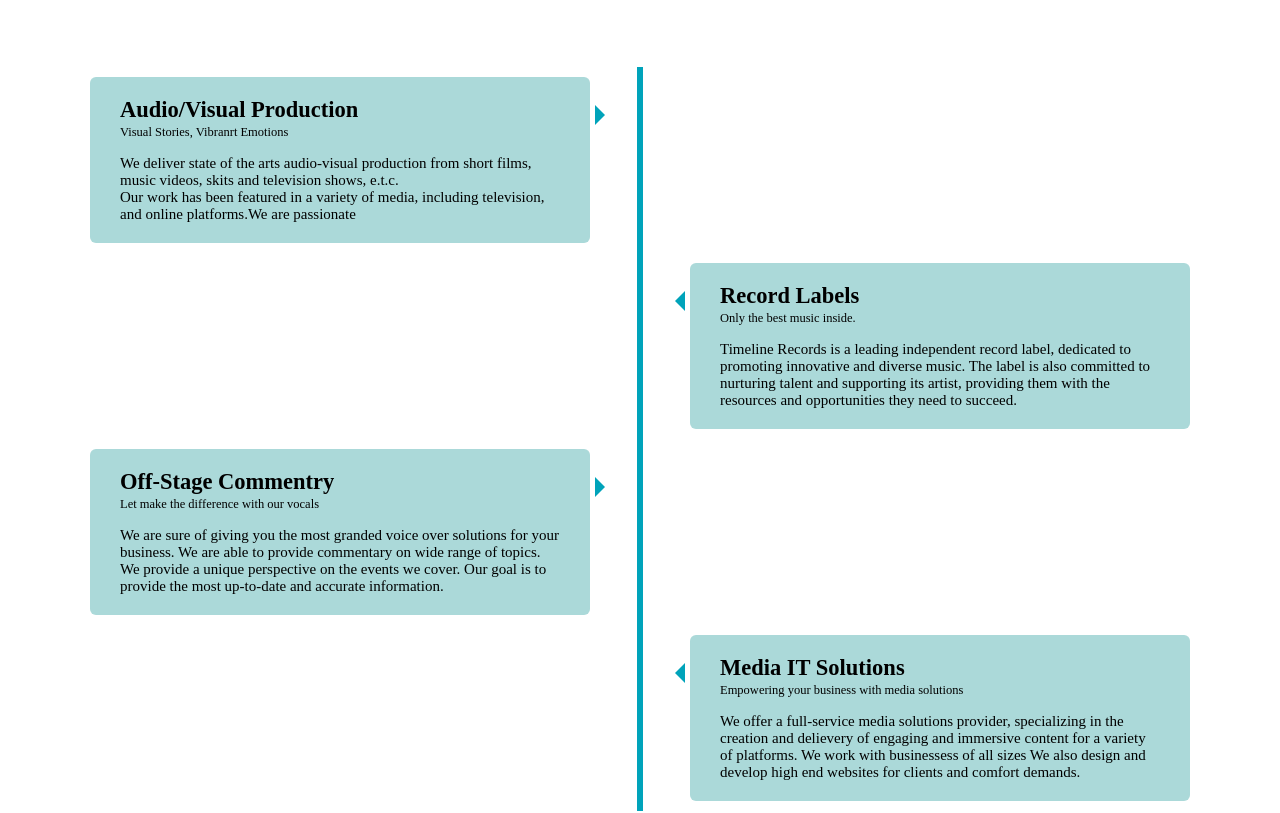
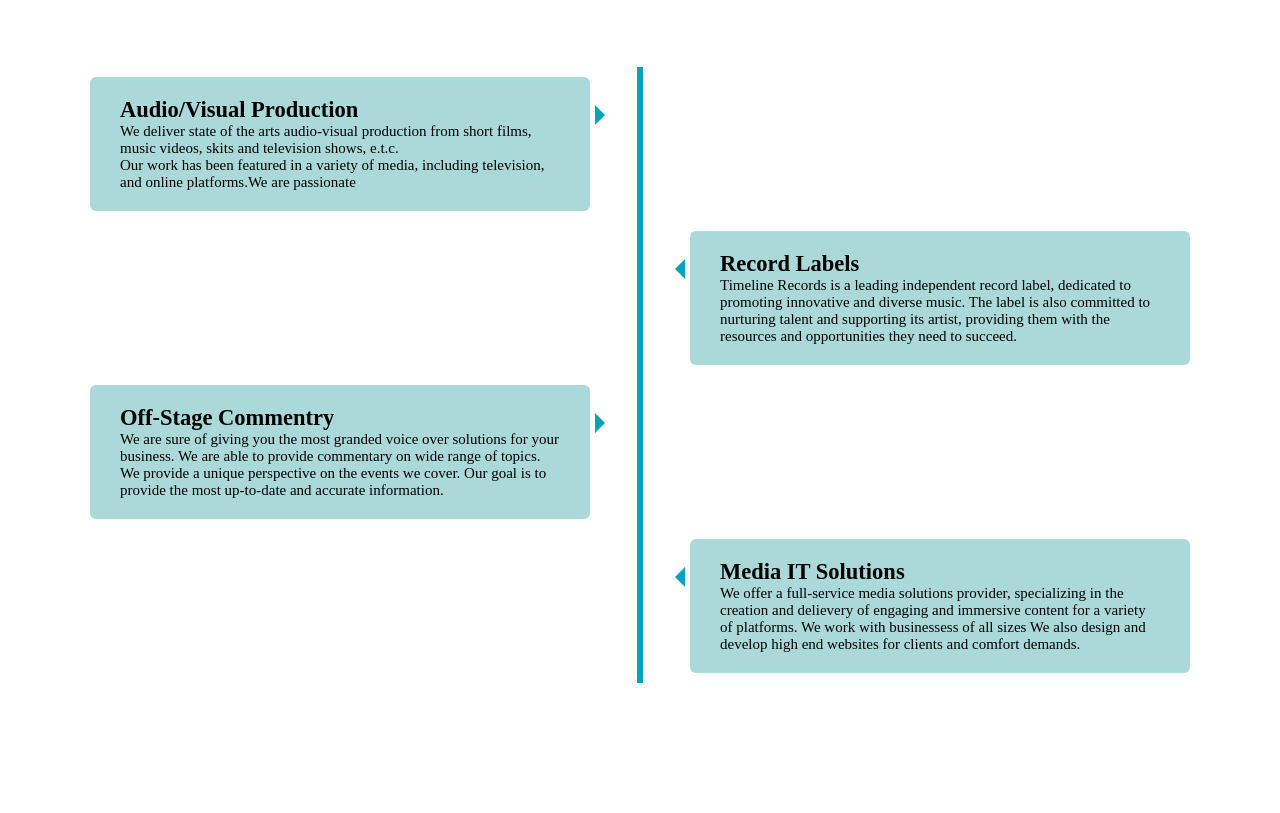
Before and after one commit to Simplevhick/timeproject, a React (Create React App) app: page / in a window 1280 px wide. Shown: the part 3120-3933 px from the top of the page. Built offline with nearby package versions, Linux system fonts and the light colour scheme; a web font is replaced by a local one.

Commit message:
added few changes

```diff
--- a/src/components/nav/nav.css
+++ b/src/components/nav/nav.css
@@ -1441,6 +1441,7 @@
 
   .text_box_p {
     font-size: 18.5px;
+    margin-top: 10px;
   }
 
   .timeline {
@@ -1876,7 +1877,7 @@
     font-size: 35px;
     font-family: "Poppins", sans-serif;
     font-weight: 600;
-    margin-left: 3rem;
+    margin-left: 2.1rem;
     margin-top: 2rem;
   }
 
@@ -2325,7 +2326,7 @@
     }
 
   .logo1_p {
-    font-size: 1.3rem;
+    font-size: 1.2rem;
     margin-left: 22px;
     margin-top: 10px;
 
@@ -2352,7 +2353,7 @@
   }
 
   .logo2_p {
-    font-size: 1.3rem;
+    font-size: 1.2rem;
     margin-left: 22px;
     margin-top: 10px;
   }
@@ -2374,13 +2375,12 @@
   }
 
   .contact_logo3_p {
+    font-size: 1.4rem;
+    margin-left: 22px;
+  }
+
+  .logo3_p {
     font-size: 1.3rem;
-    margin-left: 22px;
-    margin-top: 4px;
-  }
-
-  .logo3_p {
-    font-size: 1.6rem;
     margin-left: 22px;
     margin-top: 10px;
   }
--- a/src/components/nav/nav.jsx
+++ b/src/components/nav/nav.jsx
@@ -234,9 +234,9 @@
             <div className="container left-container">
               <div className="text-box">
                 <h2>Audio/Visual Production</h2>
-                <small className="sm_p">
+                {/* <small className="sm_p">
                   Visual Stories, Vibranrt Emotions
-                </small>
+                </small> */}
                 <p className="text_box_p">
                   {" "}
                   We deliver state of the arts audio-visual production from
@@ -253,7 +253,7 @@
             <div className="container right-container">
               <div className="text-box">
                 <h2>Record Labels</h2>
-                <small className="sm_p">Only the best music inside.</small>
+                {/* <small className="sm_p">Only the best music inside.</small> */}
                 <p className="text_box_p">
                   Timeline Records is a leading independent record label,
                   dedicated to promoting innovative and diverse music. The label
@@ -267,9 +267,9 @@
             <div className="container left-container">
               <div className="text-box">
                 <h2>Off-Stage Commentry</h2>
-                <small className="sm_p2">
+                {/* <small className="sm_p2">
                   Let make the difference with our vocals
-                </small>
+                </small> */}
                 <p className="text_box_p">
                   We are sure of giving you the most granded voice over
                   solutions for your business. We are able to provide commentary
@@ -283,9 +283,9 @@
             <div className="container right-container">
               <div className="text-box">
                 <h2>Media IT Solutions</h2>
-                <small className="sm_p2">
+                {/* <small className="sm_p2">
                   Empowering your business with media solutions
-                </small>
+                </small> */}
                 <p className="text_box_p">
                   We offer a full-service media solutions provider, specializing
                   in the creation and delievery of engaging and immersive
```
Also changed, not shown: src/index.css (+0 -13 lines).
